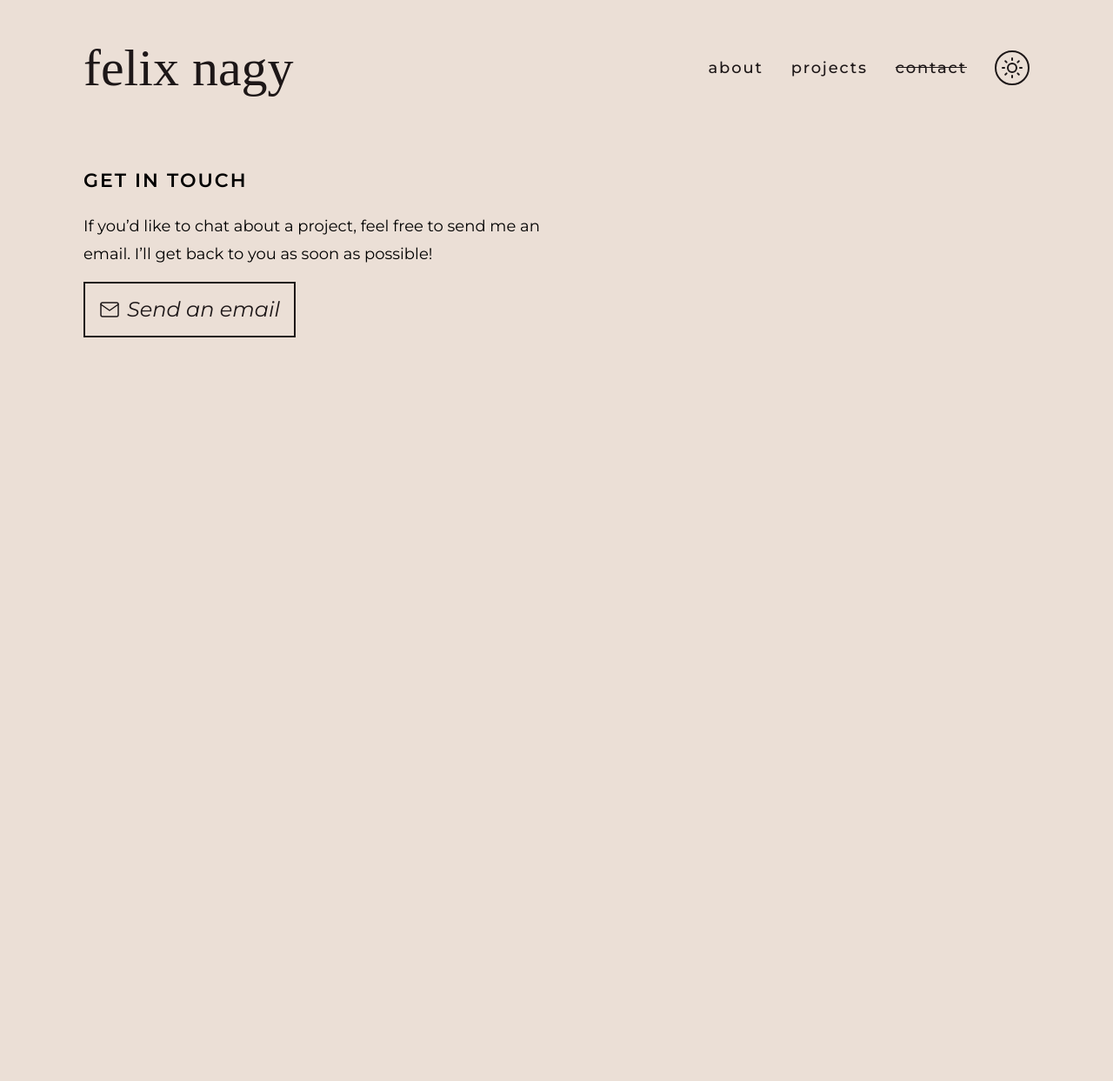
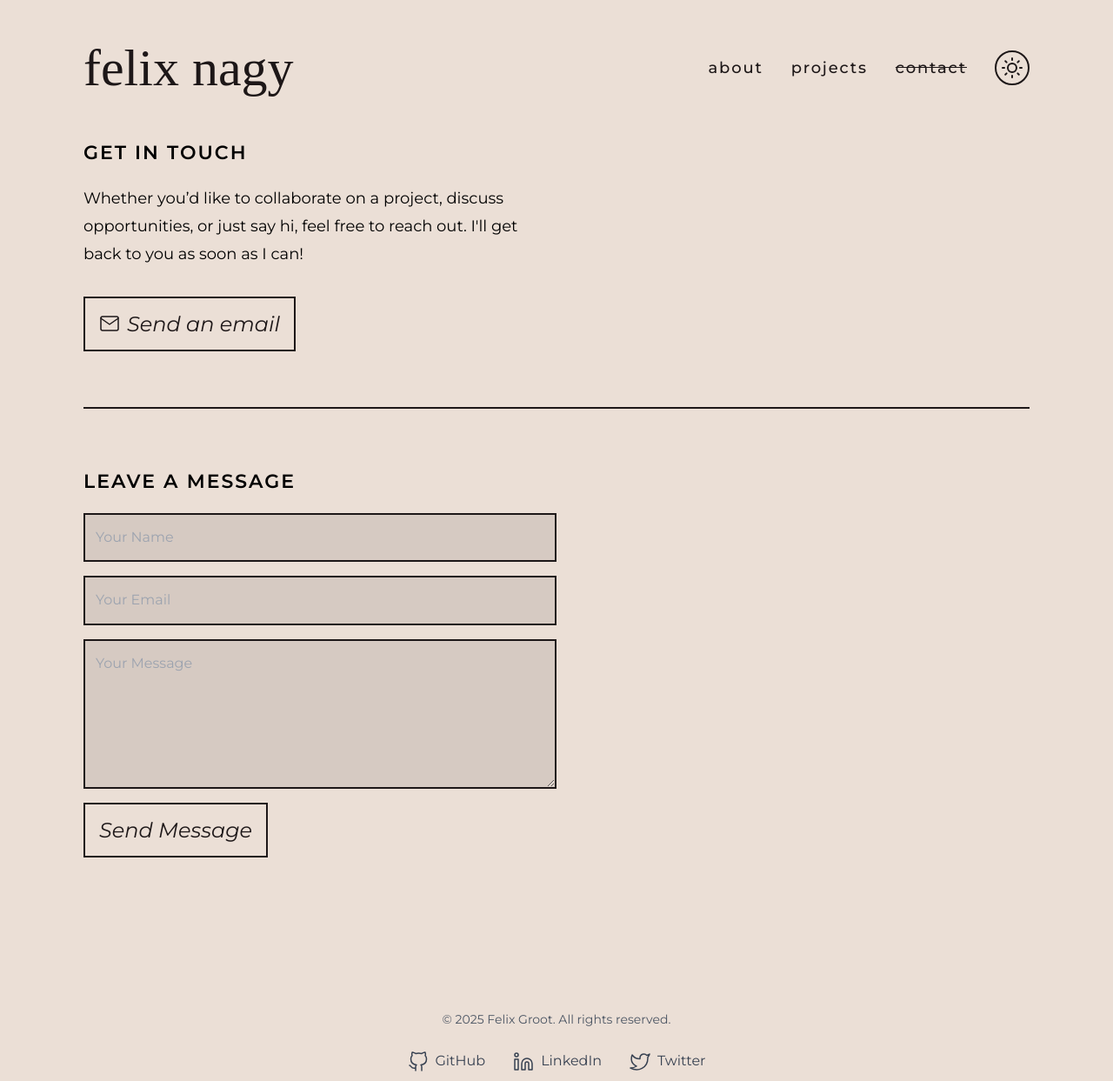
Before and after one commit to fexgroot/my-portfolio, a React (Vite) app: page /contact in a window 1280 px wide. Shown: the whole page at 87% size. Before the commit the page ends 800 px from the top, so only its background shows below. Built offline with nearby package versions, Linux system fonts and the light colour scheme; a web font is replaced by a local one.

Commit message:
final changes

```diff
--- a/index.html
+++ b/index.html
@@ -13,7 +13,7 @@
     <meta name="darkreader-lock" content="true">
   </head>
   <body
-    class="bg-sec selection:bg-pri selection:text-sec dark:bg-pri dark:selection:bg-sec dark:selection:text-pri"
+    class="bg-sec selection:bg-pri h-[100vh] selection:text-sec dark:bg-pri dark:selection:bg-sec dark:selection:text-pri"
   >
     <div id="root"></div>
     <script type="module" src="/src/main.jsx"></script>
--- a/package.json
+++ b/package.json
@@ -15,7 +15,8 @@
     "react-feather": "^2.0.10",
     "react-router-dom": "^6.28.0",
     "react-tooltip": "^5.28.0",
-    "remix": "^2.14.0"
+    "remix": "^2.14.0",
+    "swiper": "^11.2.1"
   },
   "devDependencies": {
     "@eslint/js": "^9.13.0",
--- a/src/App.jsx
+++ b/src/App.jsx
@@ -4,10 +4,12 @@ import Home from "./pages/Home";
 import Projects from "./pages/Projects";
 import Contact from "./pages/Contact";
 import About from "./pages/About";
+import Footer from "./components/Footer";
 
 function App() {
   return (
-    <div className="mx-6 my-6 md:my-12 flex flex-col gap-12 md:gap-20 sm:mx-8 md:mx-10 lg:mx-24">
+    <div className="mx-6 my-6 flex h-[92vh] flex-col justify-between gap-12 sm:mx-8 md:mx-10 md:my-12 md:gap-20 lg:mx-24">
+      <div>
         <Router>
           <Navbar />
           <Routes>
@@ -18,6 +20,8 @@ function App() {
           </Routes>
         </Router>
       </div>
+      <Footer />
+    </div>
   );
 }
 
--- /dev/null
+++ b/src/components/Footer.jsx
@@ -0,0 +1,40 @@
+import React from "react";
+import * as Icon from "react-feather";
+
+const Footer = () => {
+  return (
+    <footer className="align-center mt-24 flex flex-col items-center justify-center gap-0 text-center text-gray-600 dark:text-gray-400">
+      <p className="text-sm">
+        &copy; {new Date().getFullYear()} Felix Groot. All rights reserved.
+      </p>
+      <div className="mt-4 flex gap-4">
+        <a
+          href="https://github.com/fexgroot"
+          target="_blank"
+          rel="noopener noreferrer"
+          className="flex items-center gap-2 p-2 text-gray-700 hover:text-black dark:text-gray-300 dark:hover:text-white"
+        >
+          <Icon.GitHub strokeWidth={1.5} /> GitHub
+        </a>
+        <a
+          href="https://linkedin.com/in/fexgroot"
+          target="_blank"
+          rel="noopener noreferrer"
+          className="flex items-center gap-2 p-2 text-gray-700 hover:text-black dark:text-gray-300 dark:hover:text-white"
+        >
+          <Icon.Linkedin strokeWidth={1.5} /> LinkedIn
+        </a>
+        <a
+          href="https://twitter.com/fexgroot"
+          target="_blank"
+          rel="noopener noreferrer"
+          className="flex items-center gap-2 p-2 text-gray-700 hover:text-black dark:text-gray-300 dark:hover:text-white"
+        >
+          <Icon.Twitter strokeWidth={1.5} /> Twitter
+        </a>
+      </div>
+    </footer>
+  );
+};
+
+export default Footer;
--- a/src/components/Navbar.jsx
+++ b/src/components/Navbar.jsx
@@ -14,7 +14,7 @@ export default function Navbar() {
 
   return (
     <>
-      <header className="flex items-center justify-between">
+      <header className="flex items-center justify-between mb-12">
         <PageLink
           href="/"
           className="lg:text:7xl font-grand text-4xl text-pri hover:line-through dark:text-sec sm:text-5xl md:text-6xl"
--- a/src/components/ProjectLink.jsx
+++ b/src/components/ProjectLink.jsx
@@ -5,11 +5,11 @@ const darkMode = localStorage.getItem("theme") === "dark";
 
 const ProjectLink = ({ title, imageUrl, githubUrl }) => {
   return (
-    <div className="project-link dark:bg-primary relative flex flex-col overflow-hidden border-2 border-pri bg-sec dark:border-sec dark:bg-pri">
+    <div className="project-link dark:bg-primary relative flex flex-col  aspect-square overflow-hidden border-2 border-pri bg-sec dark:border-sec dark:bg-pri">
       <img
         src={imageUrl}
         alt={title}
-        className="h-64 w-full select-none border-b-2 border-pri object-cover transition-transform duration-300"
+        className="h-full select-none border-b-2 border-pri object-cover transition-transform duration-300"
         draggable="false"
       />
       <div className="flex items-center justify-between gap-2 p-2">
--- a/src/pages/Contact.jsx
+++ b/src/pages/Contact.jsx
@@ -3,16 +3,60 @@ import Button from "../components/Button";
 
 export default function Contact() {
   return (
-    <div className="flex flex-col gap-4 dark:text-sec lg:max-w-[50%]">
-      <h2>Get in touch</h2>
-      <p>
-        If you’d like to chat about a project, feel free to send me an email.
-        I’ll get back to you as soon as possible!
-      </p>
-      <Button href="mailto:fnagy@st.noorderpoort.nl?subject=Project Inquiry" className={"px-4 py-2"}>
-        <Icon.Mail strokeWidth={1.5} />
-        Send an email
-      </Button>
+    <div className="flex flex-col gap-4 dark:text-sec">
+      {/* Header Section */}
+      <div className="flex flex-col gap-4 lg:max-w-[50%]">
+        <h2>Get in Touch</h2>
+        <p>
+          Whether you’d like to collaborate on a project, discuss opportunities,
+          or just say hi, feel free to reach out. I'll get back to you as soon
+          as I can!
+        </p>
+        <Button
+          href="mailto:fnagy@st.noorderpoort.nl?subject=Project Inquiry"
+          className="mt-4 flex items-center gap-2 px-4 py-2"
+        >
+          <Icon.Mail strokeWidth={1.5} />
+          Send an email
+        </Button>
+      </div>
+
+      <hr className="my-12 border border-pri dark:border-sec" />
+
+      {/* Contact Form Section */}
+      <div className="flex flex-col gap-4 lg:max-w-[50%]">
+        <h2>Leave a message</h2>
+        <form
+          action="https://formsubmit.co/your-email-here"
+          method="POST"
+          className="flex flex-col gap-4"
+        >
+          <input
+            type="text"
+            name="name"
+            placeholder="Your Name"
+            required
+            className="w-full bg-pri bg-opacity-10 text-pri border-2 border-pri p-3 focus:outline-none dark:border-sec dark:bg-pri dark:text-sec"
+          />
+          <input
+            type="email"
+            name="email"
+            placeholder="Your Email"
+            required
+            className="w-full bg-pri bg-opacity-10 text-pri border-2 border-pri p-3 focus:outline-none dark:border-sec dark:bg-pri dark:text-sec"
+          />
+          <textarea
+            name="message"
+            placeholder="Your Message"
+            rows="5"
+            required
+            className="w-full bg-pri bg-opacity-10 text-pri border-2 border-pri p-3 focus:outline-none dark:border-sec dark:bg-pri dark:text-sec"
+          />
+          <Button type="submit" className="px-4 py-2">
+            Send Message
+          </Button>
+        </form>
+      </div>
     </div>
   );
 }
--- a/src/pages/Home.jsx
+++ b/src/pages/Home.jsx
@@ -1,16 +1,53 @@
 import Button from "../components/Button";
 import PageLink from "../components/PageLink";
+import ProjectLink from "../components/ProjectLink";
 
 export default function Home() {
   return (
-    <div className="flex flex-col gap-4 dark:text-sec lg:max-w-[50%]">
-      <h2>Hi there!</h2>
-      <p>I'm Felix. Welcome to my portfolio site.</p>
-      <Button>
-        <PageLink href="/about" className={"px-4 py-2"}>
-          Keep reading
-        </PageLink>
-      </Button>
+    <div className="dark:text-sec">
+      {/* Intro Section */}
+      <div className="flex flex-col gap-4 lg:max-w-[50%]">
+        <h2>Hi there!</h2>
+        <p>
+          I'm Felix, a passionate developer, designer, and writer. Welcome to my
+          portfolio site, where I showcase my work and share a bit about myself.
+          I love creating things, from cozy games to intriguing stories. Stick
+          around, and let’s connect!
+        </p>
+        <Button>
+          <PageLink href="/about" className="px-4 py-2">
+            Keep reading
+          </PageLink>
+        </Button>
+      </div>
+
+      <hr className="my-12 border border-pri dark:border-sec" />
+
+      {/* Featured Work */}
+      <div className="mt-12">
+        <h2>
+          Featured Work{" "}
+          <span className="select-none text-sm lowercase text-gray-600 dark:text-gray-400">
+            - Updated 2024
+          </span>
+        </h2>
+        <p className="mt-2 text-lg">
+          Check out some of my recent projects. These highlight my skills in
+          development, design, and problem-solving.
+        </p>
+        <div className="mt-8 grid grid-cols-1 gap-8 sm:grid-cols-2 lg:grid-cols-3">
+          <ProjectLink
+            title="Grumpy Tasks"
+            imageUrl="img/grumpy-tasks.png"
+            githubUrl="https://github.com/fexgroot/grumpy-tasks"
+          />
+          <ProjectLink
+            title="Tasker"
+            imageUrl="img/tasker.png"
+            githubUrl="https://github.com/fexgroot/tasker"
+          />
+        </div>
+      </div>
     </div>
   );
 }
--- a/src/pages/Projects.jsx
+++ b/src/pages/Projects.jsx
@@ -9,8 +9,11 @@ export default function Projects() {
           Here are a few projects I’ve worked on recently. They showcase my
           skills and experience with Vue, Tailwind CSS, Python and more.
         </p>
+        <p>
+          Feel free to visit the each project by clicking on the GitHub icon.
+        </p>
       </div>
-      <div className="mt-8 grid grid-cols-1 gap-8 sm:grid-cols-2 lg:grid-cols-3">
+      <div className="mt-8 grid grid-cols-1 gap-8 sm:grid-cols-2 lg:grid-cols-3 2xl:grid-cols-4">
         <ProjectLink
           title="Grumpy Tasks"
           imageUrl="img/grumpy-tasks.png"
@@ -21,6 +24,16 @@ export default function Projects() {
           imageUrl="img/tasker.png"
           githubUrl="https://github.com/fexgroot/tasker"
         />
+      <ProjectLink
+        title="Project Alpha"
+        imageUrl="img/orange.webp"
+        githubUrl="https://github.com/fexgroot/project-alpha"
+      />
+      <ProjectLink
+        title="Project Beta"
+        imageUrl="img/slate.webp"
+        githubUrl="https://github.com/fexgroot/project-beta"
+      />
       </div>
     </div>
   );
```
Also changed, not shown: 1 other file (tests, documents, lock files or other folders). Lines whose indentation alone changed are shown as unchanged.
